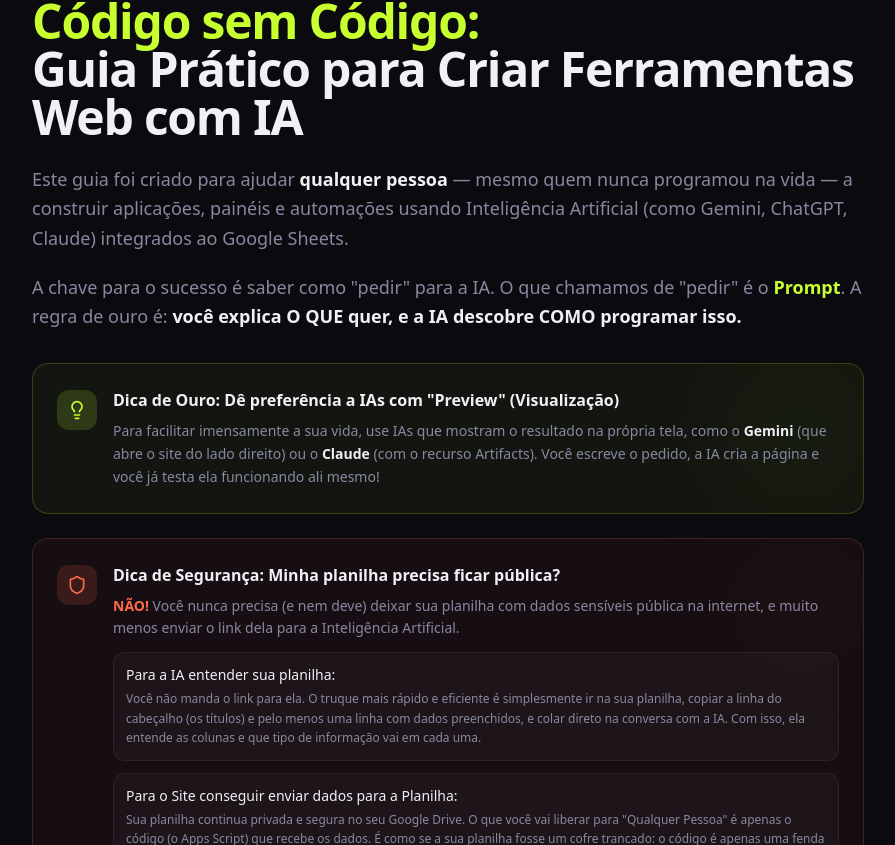
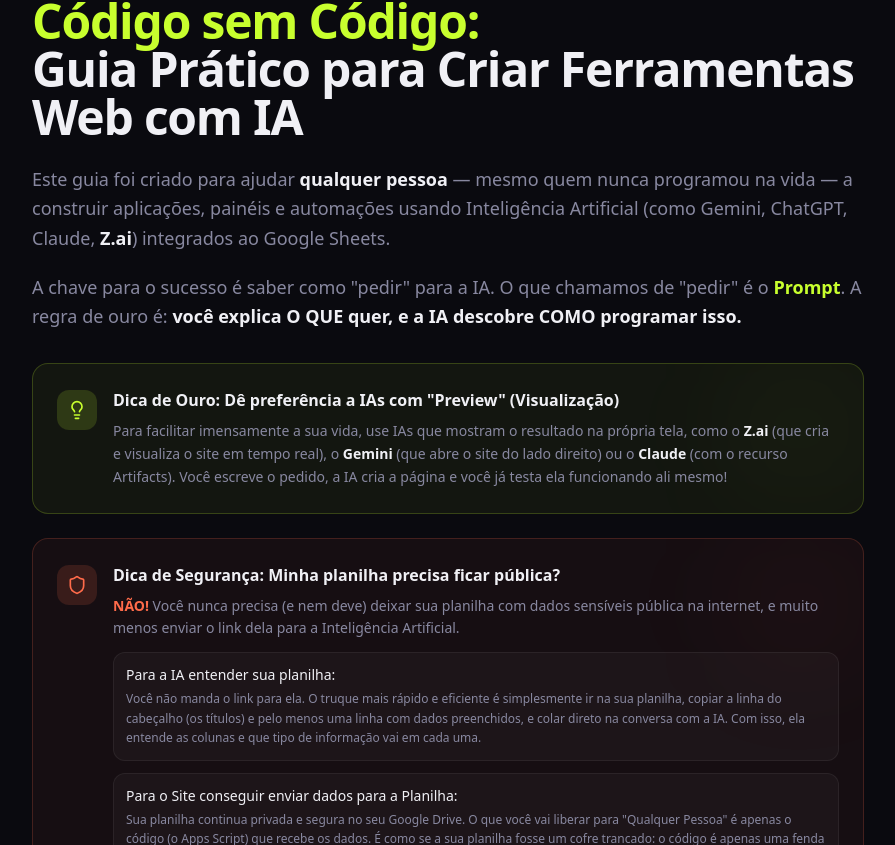
Before and after one commit to brunolop3/codigo-sem-codigo, a Next.js app: page / in a window 1280 px wide. Shown: the part 1035-1880 px from the top of the page, without its empty margins (192-1087 px from the left). Built offline with nearby package versions, Linux system fonts and the light colour scheme.

Commit message:
8fa8c8d3-2014-4e88-9c59-9fa88c878713

```diff
--- a/src/app/layout.tsx
+++ b/src/app/layout.tsx
@@ -29,6 +29,7 @@
     "ChatGPT",
     "Gemini",
     "Claude",
+    "Z.ai",
     "UEMS",
     "Pró-Reitoria de Ensino",
     "servidor público",
--- a/src/app/page.tsx
+++ b/src/app/page.tsx
@@ -171,7 +171,7 @@
             <p>
               Este guia foi criado para ajudar <strong className="text-foreground">qualquer pessoa</strong> —
               mesmo quem nunca programou na vida — a construir aplicações, painéis e automações usando
-              Inteligência Artificial (como Gemini, ChatGPT, Claude) integrados ao Google Sheets.
+              Inteligência Artificial (como Gemini, ChatGPT, Claude, <strong className="text-foreground">Z.ai</strong>) integrados ao Google Sheets.
             </p>
             <p>
               A chave para o sucesso é saber como &quot;pedir&quot; para a IA. O que chamamos de &quot;pedir&quot;
@@ -195,7 +195,8 @@
                 </h3>
                 <p className="text-sm text-muted-lavender leading-relaxed">
                   Para facilitar imensamente a sua vida, use IAs que mostram o resultado na própria tela,
-                  como o <strong className="text-foreground">Gemini</strong> (que abre o site do lado direito)
+                  como o <strong className="text-foreground">Z.ai</strong> (que cria e visualiza o site em tempo real),
+                  o <strong className="text-foreground">Gemini</strong> (que abre o site do lado direito)
                   ou o <strong className="text-foreground">Claude</strong> (com o recurso Artifacts). Você
                   escreve o pedido, a IA cria a página e você já testa ela funcionando ali mesmo!
                 </p>
@@ -764,6 +765,33 @@
             </motion.div>
           ))}
         </div>
+
+        {/* Z.ai callout */}
+        <motion.div
+          className="mt-8 rounded-xl border border-lime/20 bg-lime/5 p-6 relative overflow-hidden"
+          initial={{ opacity: 0, scale: 0.98 }}
+          whileInView={{ opacity: 1, scale: 1 }}
+          viewport={{ once: true }}
+          transition={{ duration: 0.5, delay: 0.3 }}
+        >
+          <div className="absolute top-0 right-0 w-32 h-32 bg-lime/5 rounded-full blur-[60px] pointer-events-none" />
+          <div className="relative flex gap-4">
+            <div className="flex-shrink-0 w-10 h-10 rounded-lg bg-lime/15 flex items-center justify-center mt-0.5">
+              <Sparkles className="size-5 text-lime" />
+            </div>
+            <div>
+              <h3 className="font-semibold text-foreground mb-2">
+                Dica: A <span className="text-lime">Z.ai</span> resolve vários desses problemas
+              </h3>
+              <p className="text-sm text-muted-lavender leading-relaxed">
+                A <strong className="text-foreground">Z.ai</strong> é uma plataforma que cria e visualiza sites em tempo real,
+                sem perder o contexto da conversa. Diferente das IAs gratuitas tradicionais, ela mantém o código completo
+                e atualizado automaticamente — sem &quot;amnésia&quot;, sem snippets incompletos. É como ter o Gemini com preview
+                e o Claude com Artifacts, mas integrados num único fluxo de trabalho. Ideal para quem está começando!
+              </p>
+            </div>
+          </div>
+        </motion.div>
       </div>
     </section>
   )
```
